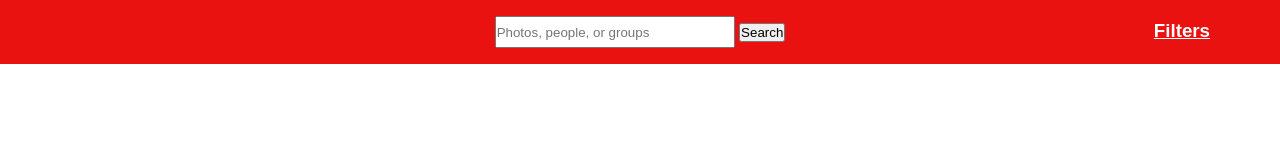
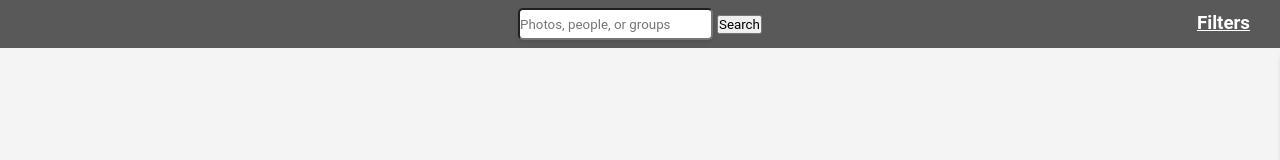
Before and after one commit to Git-Hubsson/-java22-js-slutprojekt-anton-hansson, a plain HTML site: page index.html in a window 1280 px wide. Drawn offline with Linux system fonts and the light colour scheme.

Commit message:
Add files via upload

```diff
--- a/css/style.css
+++ b/css/style.css
@@ -2,28 +2,36 @@
     box-sizing: border-box;
     margin: 0;
     padding: 0;
-    font-family: sans-serif;
+    font-family: 'Roboto', sans-serif;
 }
 
-nav{
+body {
+    background-color: #f4f4f4;
+}
+
+nav {
     display: flex;
     justify-content: center;
     align-items: center;
     flex-flow: row nowrap;
-    background-color: #ea1111;
-    height: 4rem;
+    background-color: rgba(51, 51, 51, 0.8);
+    height: 3rem;
     width: 100%;
     position: sticky;
     top: 0;
     z-index: 40;
+    color: white;
+    backdrop-filter: blur(5px);
 }
+
 
 input, select{
     height: 2rem;
 }
 
-#textField{
-    width: 15rem;
+#textField {
+    border-radius: 5px;
+    box-shadow: 0px 2px 4px rgba(0, 0, 0, 0.1);
 }
 
 #imageContainer{
@@ -41,12 +49,13 @@ img{
     margin: 15px;
     width: auto;
     height: auto;
-    transition: 0.3s;
-    box-shadow: 5px  5px 5px 3px #444;
+    border-radius: 5px;
+    transition: transform 0.3s ease, box-shadow 0.3s ease;
 }
 
 img:hover{
     transform:scale(1.07);
+    box-shadow: 0px 4px 8px rgba(0, 0, 0, 3);
 }
 
 .errorMessage{
@@ -65,9 +74,11 @@ img:hover{
     position: fixed;
     width: 200px;
     height: 100%;
-    background-color: #ea1111;
+    background-color: #eee;
     right: -200px;
-    transition: right 0.4s ease-out;
+    transition: right 0.5s ease, background-color 0.3s ease;
+    border-radius: 10px;
+    box-shadow: 0px 2px 4px rgba(0, 0, 0, 0.1);
 }
 
 #sidebarForm {
@@ -80,10 +91,14 @@ img:hover{
     align-items: center;
 }
 
+#sidebar:hover {
+    background-color: #ddd;
+}
+
 #filters{
     position: absolute;
-    right: 70px;
-    top: 20px;
+    right: 30px;
+    top: 12px;
     color: white;
     cursor: pointer;
     text-decoration-line: underline;
```
